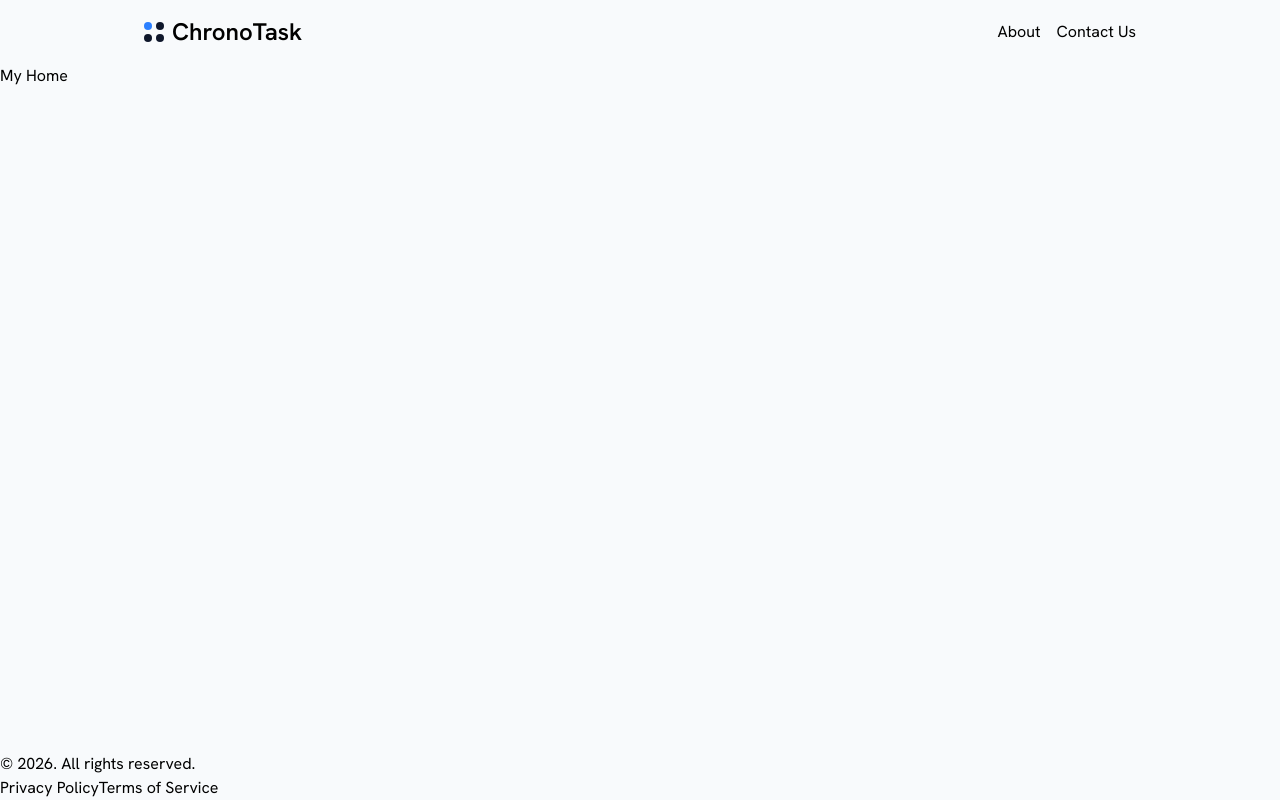
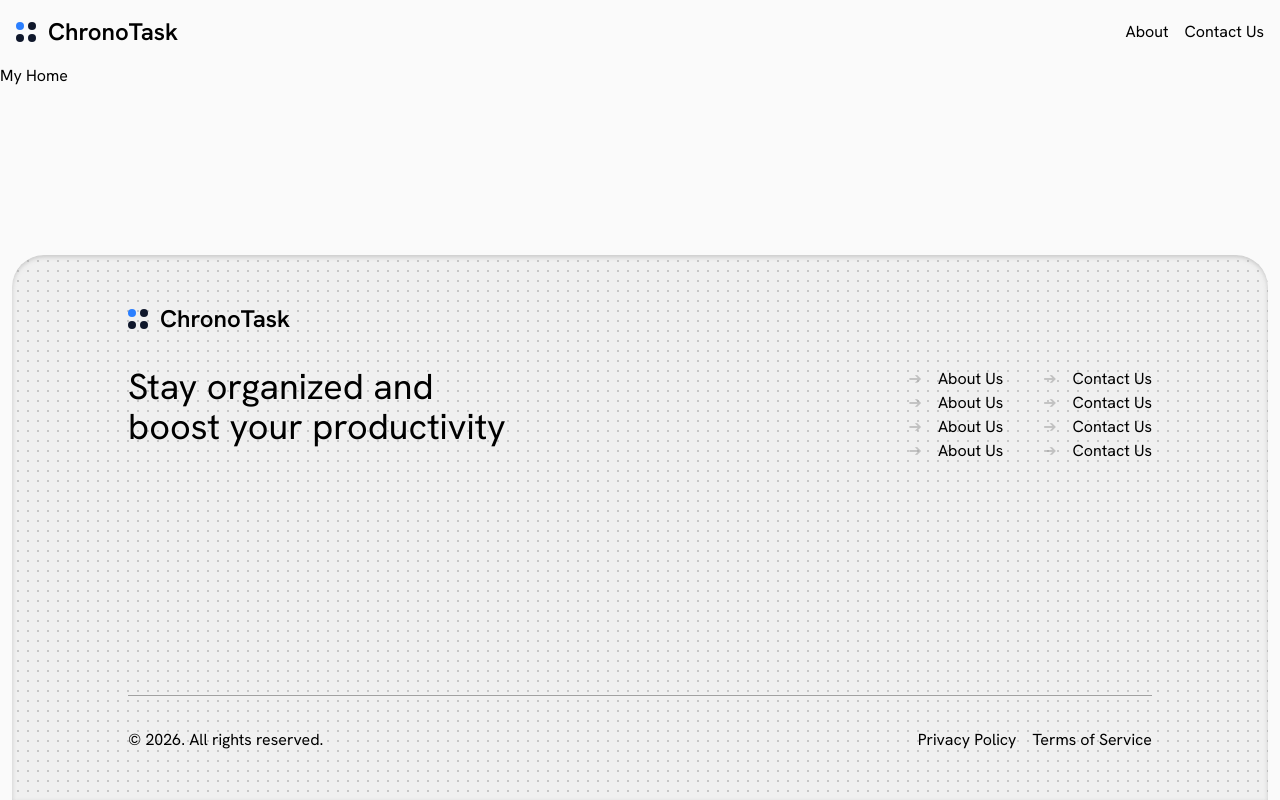
Before and after one commit to sronnaim/koda-b10-react-4, a React (Vite) app: page / in a window 1280 px wide. Built offline with nearby package versions, Linux system fonts and the light colour scheme.

Commit message:
feat: added footer styles

```diff
--- a/src/App.jsx
+++ b/src/App.jsx
@@ -4,7 +4,7 @@ import Footer from "./components/Footer";
 
 export default function AppLayout() {
     return (
-        <div className="min-h-screen flex flex-col bg-slate-50">
+        <div className="min-h-screen flex flex-col bg-neutral-50">
             <Header />
             <main className="grow">
                 <Outlet />
--- a/src/components/Footer.jsx
+++ b/src/components/Footer.jsx
@@ -1,11 +1,54 @@
 import { Link } from "react-router";
+import Logo from "./Logo";
 
 export default function Footer() {
     return (
-        <footer>
-            <p>© 2026. All rights reserved.</p>
-            <Link to="/privacy">Privacy Policy</Link>
-            <Link to="/terms">Terms of Service</Link>
+        <footer className="max-w-7xl container m-auto">
+            <div className="dotted flex flex-col gap-4 md:gap-8 justify-center items-center p-8 md:p-12 mx-2 md:mx-3 inset-shadow-sm inset-shadow-neutral-400/50 bg-neutral-200/50 rounded-t-4xl *:w-full *:max-w-5xl">
+                <Logo />
+                <div className="flex flex-col gap-4 md:flex-row">
+                    <div className="md:grow">
+                        <p className="text-2xl md:text-4xl max-w-[20ch]">Stay organized and boost your productivity</p>
+                    </div>
+                    <div className="flex flex-col md:flex-row gap-4 md:gap-10 [&_a::before]:content-['➔'] [&_a::before]:text-neutral-400/60 [&_a::before]:mr-4">
+                        <h2 className="sr-only">Company Links</h2>
+                        <ul className="flex flex-col">
+                            <li>
+                                <Link to={"/about"}>About Us</Link>
+                            </li>
+                            <li>
+                                <Link to={"/about"}>About Us</Link>
+                            </li>
+                            <li>
+                                <Link to={"/about"}>About Us</Link>
+                            </li>
+                            <li>
+                                <Link to={"/about"}>About Us</Link>
+                            </li>
+                        </ul>
+                        <h2 className="sr-only">Products</h2>
+                        <ul className="flex flex-col">
+                            <li>
+                                <Link to={"/contact-us"}>Contact Us</Link>
+                            </li>
+                            <li>
+                                <Link to={"/contact-us"}>Contact Us</Link>
+                            </li>
+                            <li>
+                                <Link to={"/contact-us"}>Contact Us</Link>
+                            </li>
+                            <li>
+                                <Link to={"/contact-us"}>Contact Us</Link>
+                            </li>
+                        </ul>
+                    </div>
+                </div>
+                <div className="md:mt-50 flex flex-wrap gap-4 border-t-1 pt-8 border-neutral-400">
+                    <p className="grow">© 2026. All rights reserved.</p>
+                    <Link to="/privacy">Privacy Policy</Link>
+                    <Link to="/terms">Terms of Service</Link>
+                </div>
+            </div>
         </footer>
     )
 }
--- a/src/components/Header.jsx
+++ b/src/components/Header.jsx
@@ -1,17 +1,10 @@
 import { Link } from "react-router";
+import Logo from "./Logo";
 
 export default function Header() {
     return (
-        <header className="p-4 container justify-between flex max-w-5xl items-center m-auto">
-            <Link to={"/"} className="flex gap-2 items-center text-2xl font-semibold">
-                <span className="grid gap-1 *:rounded-full *:bg-slate-900 *:first:bg-blue-500 *:w-2 *:aspect-square grid-cols-2" aria-hidden={true}>
-                    <span></span>
-                    <span></span>
-                    <span></span>
-                    <span></span>
-                </span>
-                ChronoTask
-            </Link>
+        <header className="p-4 max-w-7xl container justify-between flex items-center m-auto">
+            <Logo />
             <nav>
                 <ul className="flex gap-4">
                     <li>
--- /dev/null
+++ b/src/components/Logo.jsx
@@ -0,0 +1,15 @@
+import { Link } from "react-router";
+
+export default function Logo() {
+    return (
+        <Link to={"/"} className="flex gap-3 items-center text-2xl font-semibold">
+            <span className="grid gap-1 *:rounded-full *:bg-slate-900 *:first:bg-blue-500 *:w-2 *:aspect-square grid-cols-2" aria-hidden={true}>
+                <span></span>
+                <span></span>
+                <span></span>
+                <span></span>
+            </span>
+            ChronoTask
+        </Link>
+    )
+}
--- a/src/index.css
+++ b/src/index.css
@@ -4,3 +4,15 @@
 body {
   font-family: "Hanken Grotesk";
 }
+
+.dotted {
+  /*
+  Source - https://stackoverflow.com/a/55364821
+  Posted by Temani Afif, modified by community. See post 'Timeline' for change history
+  Retrieved 2026-11-11, License - CC BY-SA 4.0
+  */
+  background-image: radial-gradient(circle at 1px 1px, rgb(from var(--color-neutral-400) r g b / 0.5) 1px, transparent 0);
+  background-size: 10px 10px;
+  background-position: 5px 5px;
+
+}
--- a/vite.config.js
+++ b/vite.config.js
@@ -8,6 +8,9 @@ export default defineConfig({
   server: {
     watch: {
       usePolling: true
-    }
+    },
+    allowedHosts: [
+      "again-repressible-eldridge.ngrok-free.dev",
+    ]
   }
 })
```
